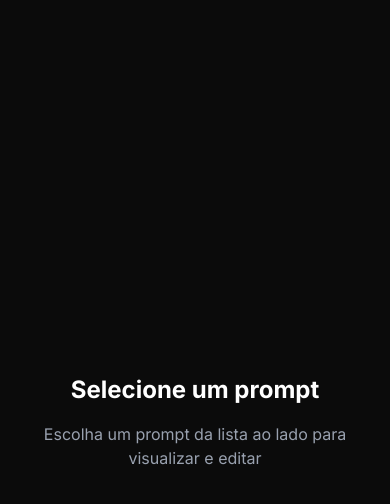
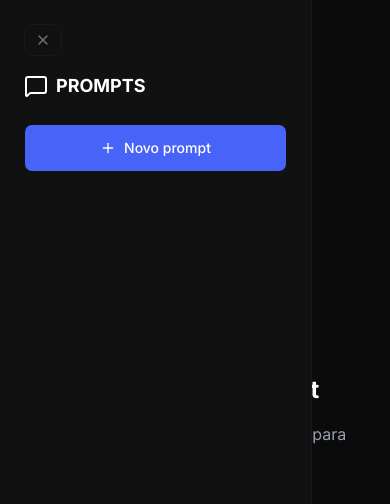
Before and after one commit to jpmuniz/prompt-manager, a Next.js app: page / in a window 390 px wide. Shown: the top 504 px of the page. Built offline with nearby package versions, Linux system fonts and the light colour scheme.

Commit message:
implements Components Sibebar and Logo

```diff
--- a/src/app/layout.tsx
+++ b/src/app/layout.tsx
@@ -1,3 +1,4 @@
+import { Sidebar } from '@/components/sidebar';
 import '@/styles/globals.css';
 import type { Metadata } from 'next';
 import { Inter } from 'next/font/google';
@@ -19,11 +20,10 @@
   children: React.ReactNode;
 }>) {
   return (
-    <html lang="pt-BR" className={`${inter.variable} min-h-dvh bg-gray-900`}>
-      <body
-        className={`${inter.className} antialiased min-h-dvh bg-gray-900 text-white`}
-      >
+    <html lang="en">
+      <body className={`${inter.variable} antialiased bg-gray-900 text-white`}>
         <section className="flex h-screen">
+          <Sidebar />
           <main className="relative flex-1 overflow-auto min-w-0">
             <div className="p-4 sm:p-6 md:p-8 max-w-full md:max-w-3xl mx-auto h-full">
               {children}
--- /dev/null
+++ b/src/components/logo/index.ts
@@ -0,0 +1 @@
+export * from './logo';
--- /dev/null
+++ b/src/components/logo/logo.tsx
@@ -0,0 +1,14 @@
+import { MessageSquare } from 'lucide-react';
+import Link from 'next/link';
+
+export const Logo = () => {
+  return (
+    <Link
+      href="/"
+      className="flex items-center gap-2 hover:text-accent-600 rounded-lg transition-colors"
+    >
+      <MessageSquare />
+      <span className="text-lg font-semibold">PROMPTS</span>
+    </Link>
+  );
+};
--- /dev/null
+++ b/src/components/sidebar/index.ts
@@ -0,0 +1 @@
+export * from './sidebar';
--- /dev/null
+++ b/src/components/sidebar/sidebar-content.tsx
@@ -0,0 +1,83 @@
+'use client';
+
+import {
+  Plus as AddIcon,
+  ArrowLeftToLine,
+  ArrowRightToLine,
+  X as CloseButton,
+} from 'lucide-react';
+import { useRouter } from 'next/navigation';
+import { useState } from 'react';
+import { Logo } from '../logo';
+import { Button } from '../ui/button';
+
+export const SidebarContent = () => {
+  const router = useRouter();
+  const [isCollapsed, setIsCollapsed] = useState(false);
+
+  const collapsedSidebar = () => setIsCollapsed(true);
+  const expandSidebar = () => setIsCollapsed(false);
+
+  const handleNewPrompt = () => router.push('/new');
+
+  return (
+    <aside
+      className={`border-r border-gray-700 flex flex-col h-full bg-gray-800 transition-[transform,width] duration-300 ease-in-out fixed md:relative left-0 top-0 z-50 md:z-auto w-[80vw] sm:w-[320px] ${
+        isCollapsed ? 'md:w-[72px]' : 'md:w-[384px]'
+      }`}
+    >
+      {isCollapsed && (
+        <section className="px-2 py-6">
+          <header className="flex items-center justify-center mb-6">
+            <Button
+              onClick={expandSidebar}
+              variant="icon"
+              className="hidden md:inline-flex p-2 hover:bg-gray-700 focus:outline-none focus:ring-2 focus:ring-accent-500 rounded-lg transition-colors"
+              aria-label="Expandir sidebar"
+              title="Expandir sidebar"
+            >
+              <ArrowRightToLine className="w-5 h-5 text-gray-100" />
+            </Button>
+          </header>
+        </section>
+      )}
+
+      {!isCollapsed && (
+        <>
+          <section className="p-6">
+            <div className="md:hidden mb-4">
+              <div className="flex items-center justify-between">
+                <Button
+                  variant="secondary"
+                  aria-label="Fechar menu"
+                  title="Fechar menu"
+                >
+                  <CloseButton className="w-5 h-5 text-gray-100" />
+                </Button>
+              </div>
+            </div>
+            <div className="flex w-full items-center justify-between mb-6">
+              <header className="flex w-full items-center justify-between">
+                <Logo />
+                <Button
+                  onClick={collapsedSidebar}
+                  variant="icon"
+                  className="hidden md:inline-flex p-2 hover:bg-gray-700 focus:outline-none focus:ring-2 focus:ring-accent-500 rounded-lg transition-colors"
+                >
+                  <ArrowLeftToLine className="w-5 h-5 text-gray-100" />
+                </Button>
+              </header>
+            </div>
+
+            <div>
+              <Button onClick={handleNewPrompt} className="w-full" size="lg">
+                <AddIcon className="w-5 h-5 mr-2" />
+                Novo prompt
+              </Button>
+            </div>
+          </section>
+        </>
+      )}
+    </aside>
+  );
+};
--- /dev/null
+++ b/src/components/sidebar/sidebar.tsx
@@ -0,0 +1,5 @@
+import { SidebarContent } from './sidebar-content';
+
+export const Sidebar = async () => {
+  return <SidebarContent />;
+};
--- a/src/components/ui/button.tsx
+++ b/src/components/ui/button.tsx
@@ -5,15 +5,15 @@
 import { cn } from '@/lib/utils';
 
 const buttonVariants = cva(
-  "group/button inline-flex shrink-0 items-center justify-center rounded-lg border border-transparent bg-clip-padding text-sm font-medium whitespace-nowrap transition-all outline-none select-none focus-visible:border-ring focus-visible:ring-3 focus-visible:ring-ring/50 active:not-aria-[haspopup]:translate-y-px disabled:pointer-events-none disabled:opacity-50 aria-invalid:border-destructive aria-invalid:ring-3 aria-invalid:ring-destructive/20 dark:aria-invalid:border-destructive/50 dark:aria-invalid:ring-destructive/40 [&_svg]:pointer-events-none [&_svg]:shrink-0 [&_svg:not([class*='size-'])]:size-4",
+  "cursor-pointer border-[#424242] group/button inline-flex shrink-0 items-center justify-center rounded-lg border border-transparent bg-clip-padding text-sm font-medium whitespace-nowrap transition-all outline-none select-none focus-visible:border-ring focus-visible:ring-3 focus-visible:ring-ring/50 active:not-aria-[haspopup]:translate-y-px disabled:pointer-events-none disabled:opacity-50 aria-invalid:border-destructive aria-invalid:ring-3 aria-invalid:ring-destructive/20 dark:aria-invalid:border-destructive/50 dark:aria-invalid:ring-destructive/40 [&_svg]:pointer-events-none [&_svg]:shrink-0 [&_svg:not([class*='size-'])]:size-4",
   {
     variants: {
       variant: {
-        default: 'bg-primary text-primary-foreground [a]:hover:bg-primary/80',
-        outline:
-          'border-border bg-background hover:bg-muted hover:text-foreground aria-expanded:bg-muted aria-expanded:text-foreground dark:border-input dark:bg-input/30 dark:hover:bg-input/50',
+        default: 'bg-accent-600 text-white hover:bg-accent-500',
+        outline: 'border bg-gray-700 text-white hover:bg-gray-600',
         secondary:
-          'bg-secondary text-secondary-foreground hover:bg-secondary/80 aria-expanded:bg-secondary aria-expanded:text-secondary-foreground',
+          'p-2 bg-gray-800 border border-gray-700 rounded-lg hover:bg-gray-600 transition-colors',
+        icon: 'text-alert-600 transition-all duration-200 ml-2 p-1 hover:bg-alert-600 rounded hover:text-white',
         ghost:
           'hover:bg-muted hover:text-foreground aria-expanded:bg-muted aria-expanded:text-foreground dark:hover:bg-muted/50',
         destructive:
@@ -25,7 +25,7 @@
           'h-8 gap-1.5 px-2.5 has-data-[icon=inline-end]:pr-2 has-data-[icon=inline-start]:pl-2',
         xs: "h-6 gap-1 rounded-[min(var(--radius-md),10px)] px-2 text-xs in-data-[slot=button-group]:rounded-lg has-data-[icon=inline-end]:pr-1.5 has-data-[icon=inline-start]:pl-1.5 [&_svg:not([class*='size-'])]:size-3",
         sm: "h-7 gap-1 rounded-[min(var(--radius-md),12px)] px-2.5 text-[0.8rem] in-data-[slot=button-group]:rounded-lg has-data-[icon=inline-end]:pr-1.5 has-data-[icon=inline-start]:pl-1.5 [&_svg:not([class*='size-'])]:size-3.5",
-        lg: 'h-9 gap-1.5 px-2.5 has-data-[icon=inline-end]:pr-2 has-data-[icon=inline-start]:pl-2',
+        lg: 'h-12 rounded-md px-6 has-data-[icon=inline-end]:pr-2 has-data-[icon=inline-start]:pl-2',
         icon: 'size-8',
         'icon-xs':
           "size-6 rounded-[min(var(--radius-md),10px)] in-data-[slot=button-group]:rounded-lg [&_svg:not([class*='size-'])]:size-3",
```
